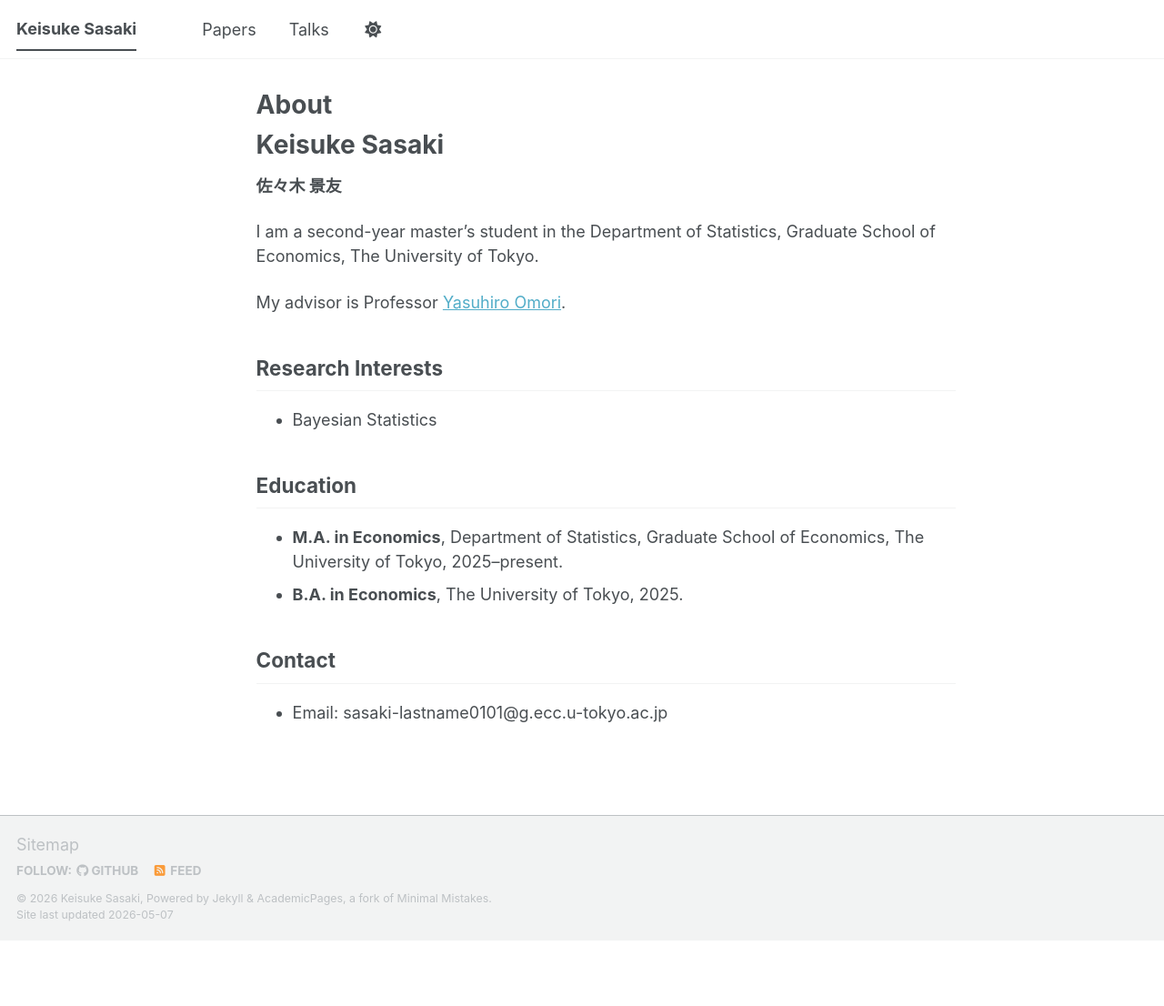
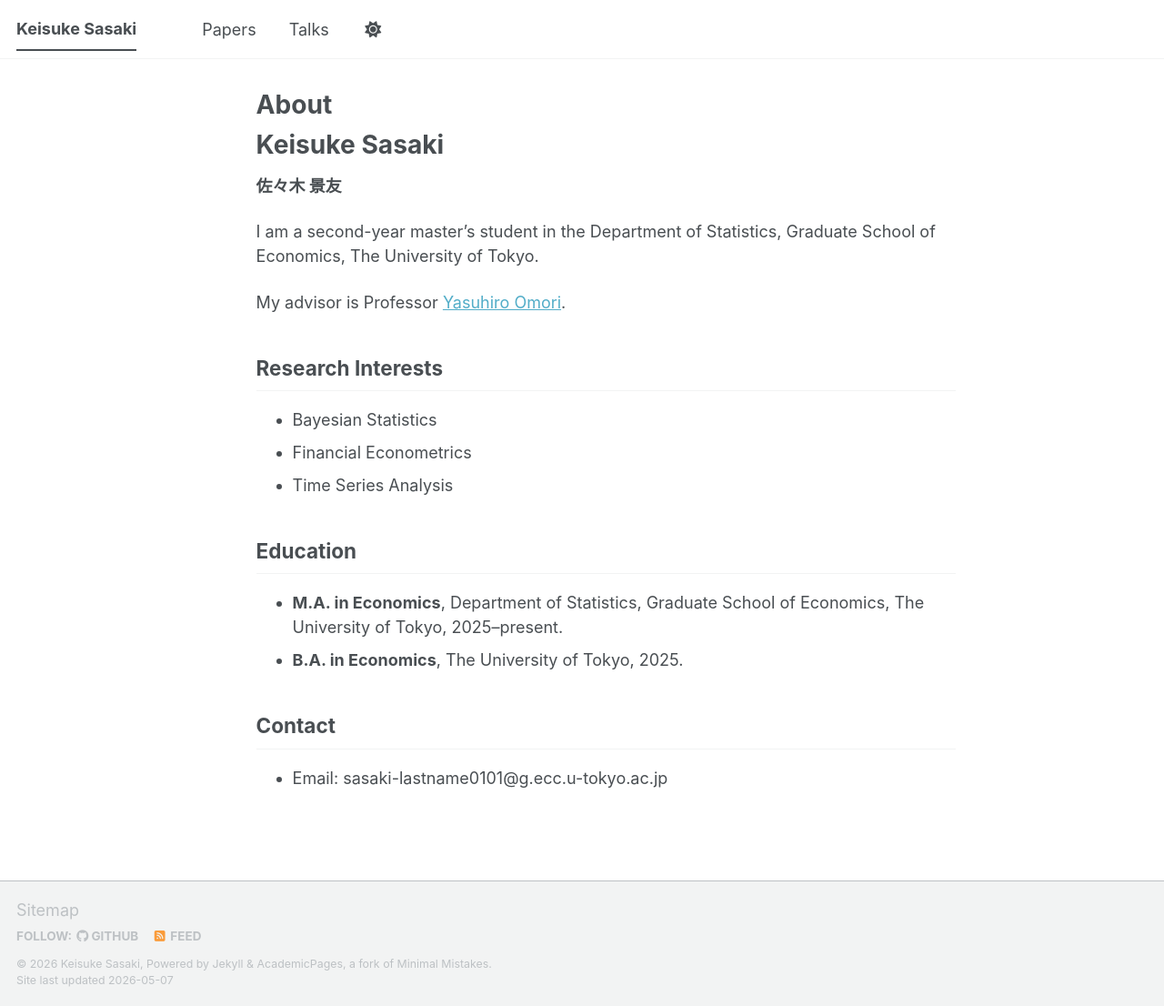
Before and after one commit to ksasaki-stats/ksasaki-stats.github.io, a Jekyll site: the page built from _pages/about.md, in a window 1280 px wide and 1106 px high. Shown: the whole window at 91% size. Built offline with Jekyll 4.4.1, drawn with Linux system fonts in a browser that asks for light colours; a script bundle is joined from its source files by our own code; library files that are not in the unit come from our copies.

Commit message:
Update about.md

```diff
--- a/_pages/about.md
+++ b/_pages/about.md
@@ -19,6 +19,8 @@ My advisor is Professor [Yasuhiro Omori](https://sites.google.com/view/omori-sta
 ## Research Interests
 
 - Bayesian Statistics
+- Financial Econometrics
+- Time Series Analysis
 
 ## Education
 
```
